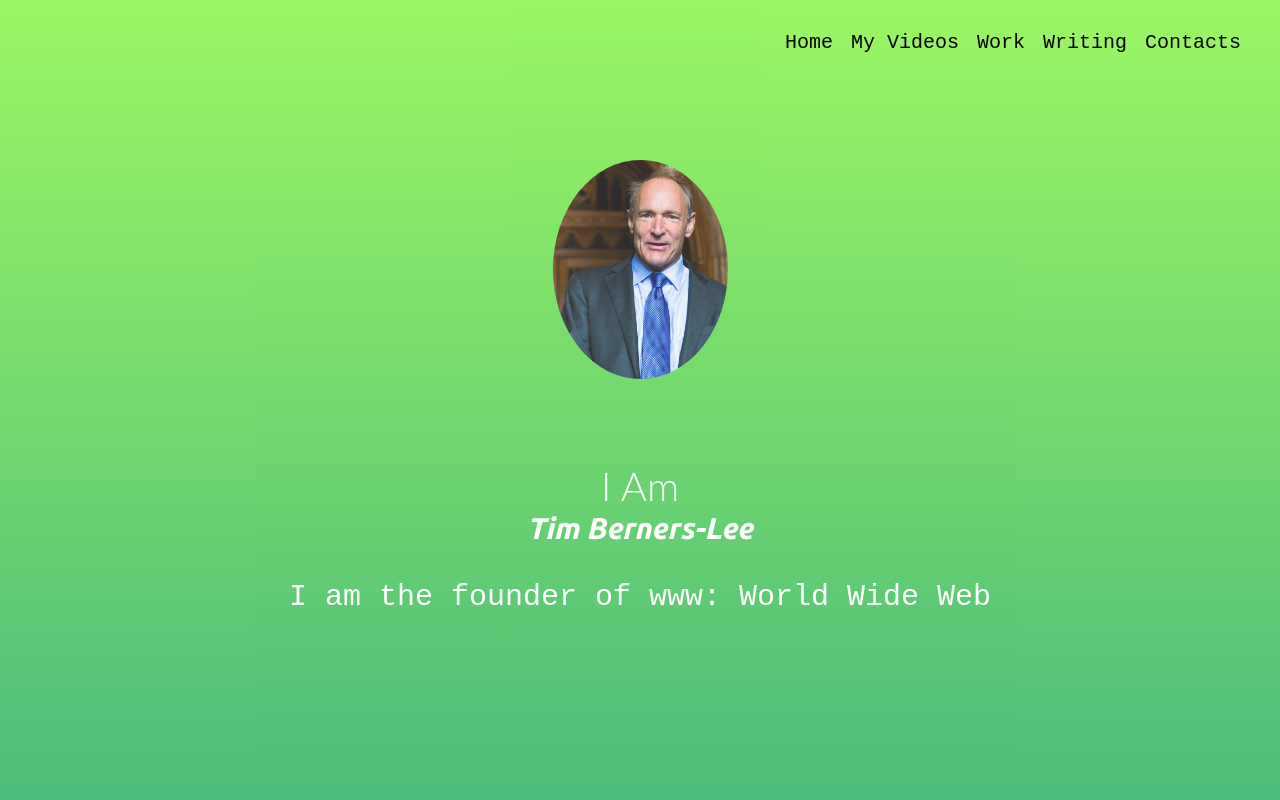
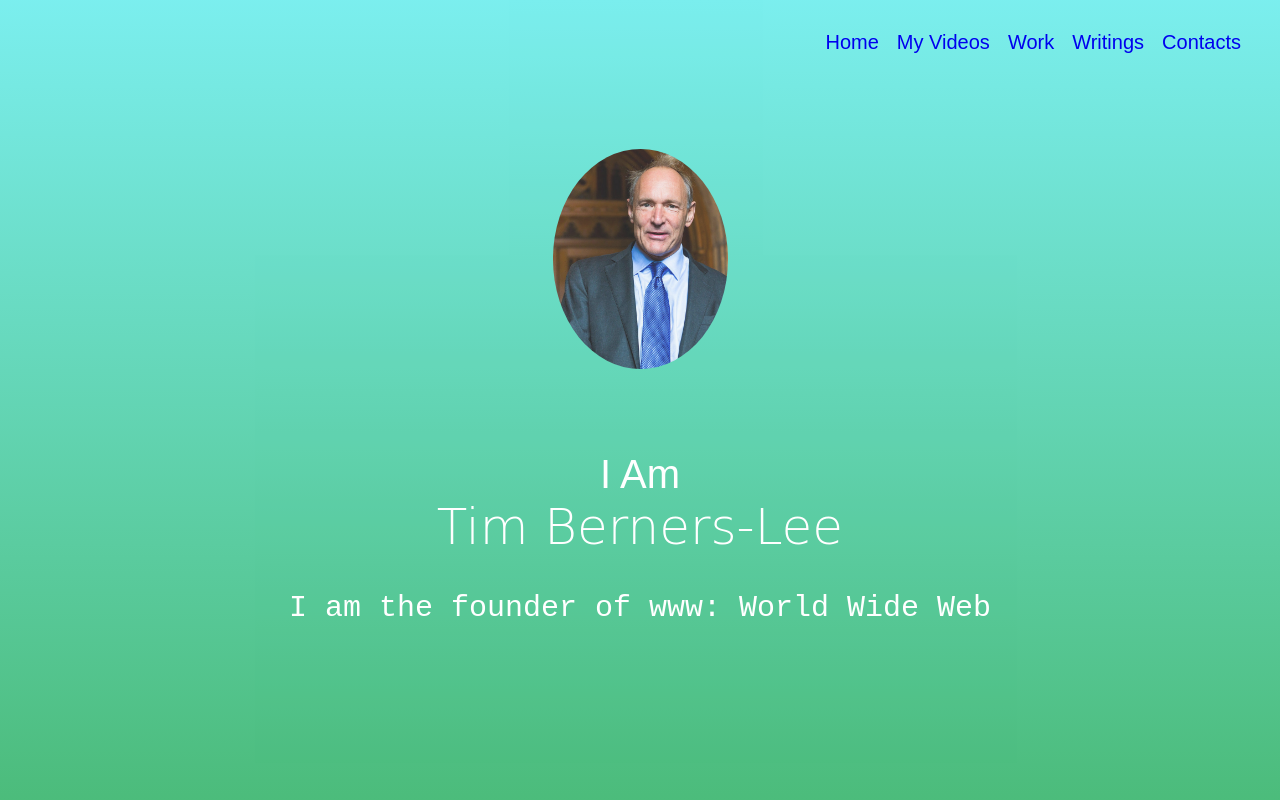
Before and after one commit to JoelGeorgy2009/Joel, a plain HTML site: page index.html in a window 1280 px wide. Shown: the top 800 px of the page. Drawn offline with Linux system fonts and the light colour scheme.

Commit message:
Add files via upload

```diff
--- a/index.html
+++ b/index.html
@@ -9,11 +9,11 @@
 
 <body>
     <ul class="menu">
-        <li class="links">Home</li>
-        <li class="links">My Videos</li>
-        <li class="links">Work</li>
-        <li class="links">Writing</li>
-        <li class="links">Contacts</li>
+        <li class="links"><a href="#welcome">Home</a></li>
+        <li class="links"><a href="#videos">My Videos</a></li>
+        <li class="links"><a href="#Work">Work</a></li>
+        <li class="links"><a href="#Writings">Writings</a></li>
+        <li class="links"><a href="#Contacts">Contacts</a></li>
     </ul>
     <section id="welcome" class="parallax-container">
         <div class="parallax-inner"> <img src="tim-berners-lee-conferenciante-1.jpg" class="profile" />
@@ -26,6 +26,29 @@
         <div class="line"></div>
         <p>Tim Berners-Lee is a software engineer who invented the Internet (or the World Wide Web) in 1989 while at CERN, the European Particle Physics Laboratory. He is director of the World Wide Web Consortium that he founded and a Professor in the Computer Science Department at the University of Oxford. In 2001 he became a Fellow of the Royal Society and in 2004 he was knighted.<br /><br />In 1994 Berners-Lee founded the World Wide Web Consortium (W3C) at the Laboratory of Computer Science (LCS) at the Massachusetts Institute of Technology in Boston. It was made up of companies that wanted to work together to create Web standards and also improve the Web. It was quickly agreed that the technology should be free of royalties and patents. Berners-Lee has served as director of this W3C since it was founded. In 1995 Microsoft produced the first version of Internet Explorer and this commercial browser created enormous growth in websites and web users. The Web was first used for e-commerce in 1997.</p>
     </section>
+    <section id="videos">
+        <h1>Videos</h1>
+        <div class="line"></div>
+        <br>
+        <iframe width="1280" height="723" src="https://www.youtube.com/embed/OM6XIICm_qo" title="YouTube video player" frameborder="0" allow="accelerometer; autoplay; clipboard-write; encrypted-media; gyroscope; picture-in-picture" allowfullscreen></iframe>
+        <br>
+        <br>
+        <iframe width="1280" height="720" src="https://www.youtube.com/embed/rCplocVemjo" title="YouTube video player" frameborder="0" allow="accelerometer; autoplay; clipboard-write; encrypted-media; gyroscope; picture-in-picture" allowfullscreen></iframe>
+    </section>
+    <section id="Work">
+        <h1>Work</h1>
+        <div class="line"></div>
+        <iframe width="900" height="1000" src="https://en.wikipedia.org/wiki/Tim_Berners-Lee" frameborder="0"></iframe>
+    </section>
+    <section id="Writings">
+        <h1>Writings</h1>
+        <div class="line"></div>
+        <a class="article" href="https://webfoundation.org/2019/03/web-birthday-30" target="_blank">30 years on, what’s next ForTheWeb?
+        </a>
+        <br>
+        <a class="article" href="https://interestingengineering.com/how-did-tim-berners-lee-change-the-world-with-the-world-wide-web
+                                 " target="_blank">How Did Tim Berners-Lee Change the World With the World Wide Web?</a>
+    </section>
 </body>
 
 </html>
--- a/style.css
+++ b/style.css
@@ -1,6 +1,7 @@
 body {
     margin: 0;
     padding-top: 800px;
+    text-align: center;
 }
 
 .profile {
@@ -11,7 +12,6 @@ body {
 
 #welcome {
     position: absolute;
-    overflow: hidden;
     height: 800px;
     color: #FFFFFF;
     left: 0;
@@ -19,7 +19,7 @@ body {
     bottom: 0;
     right: 0;
     opacity: 0.83;
-    background: linear-gradient(#87f542 0%, #27ae60 100%);
+    background: linear-gradient(#60ebeb 0%, #27ae60 100%);
     display: table;
     width: 100%;
     height: 100%;
@@ -28,28 +28,26 @@ body {
 
 h1 {
     font-size: 40px;
-    line-height: 1.2;
-    font-family: 'Lato', sans-serif;
+    font-family: sans-serif;
     font-weight: 300;
 }
 
 #name {
-    font-size: 30px;
+    font-size: 50px;
     line-height: 1.2;
-    font-family: 'Ubuntu';
+    font-family: 'Cinzel Decorative', cursive;
 }
 
 h2 {
     font-size: 30px;
     font-weight: 300;
     line-height: 1.2;
-    font-family: monospace
+    font-family: monospace;
 }
 
 #bio {
     padding: 50px;
     text-align: center;
-    font-size: 42px;
 }
 
 .line {
@@ -75,23 +73,36 @@ p {
 
 .menu {
     list-style: none;
-    font-family: sans-serif;
-    position: absolute;
+    position: fixed;
     top: 10px;
     right: 30px;
+    cursor: pointer;
     z-index: 10;
-    cursor: pointer;
-
 }
 
 .links {
     float: left;
-    color: black;
+    color: fuchsia;
     padding-top: 5px;
     padding-left: 9px;
     padding-right: 9px;
     padding-bottom: 5px;
-    font-family: monospace;
-    font-size: 20px;
+    font-family: fantasy;
+    font-size: 20px
+}
 
+.links:hover {
+    background-color: aqua;
 }
+
+html {
+    scroll-behavior: smooth;
+}
+
+a {
+    text-decoration: none;
+}
+
+.article:hover {
+    color: fuchsia;
+}
```
